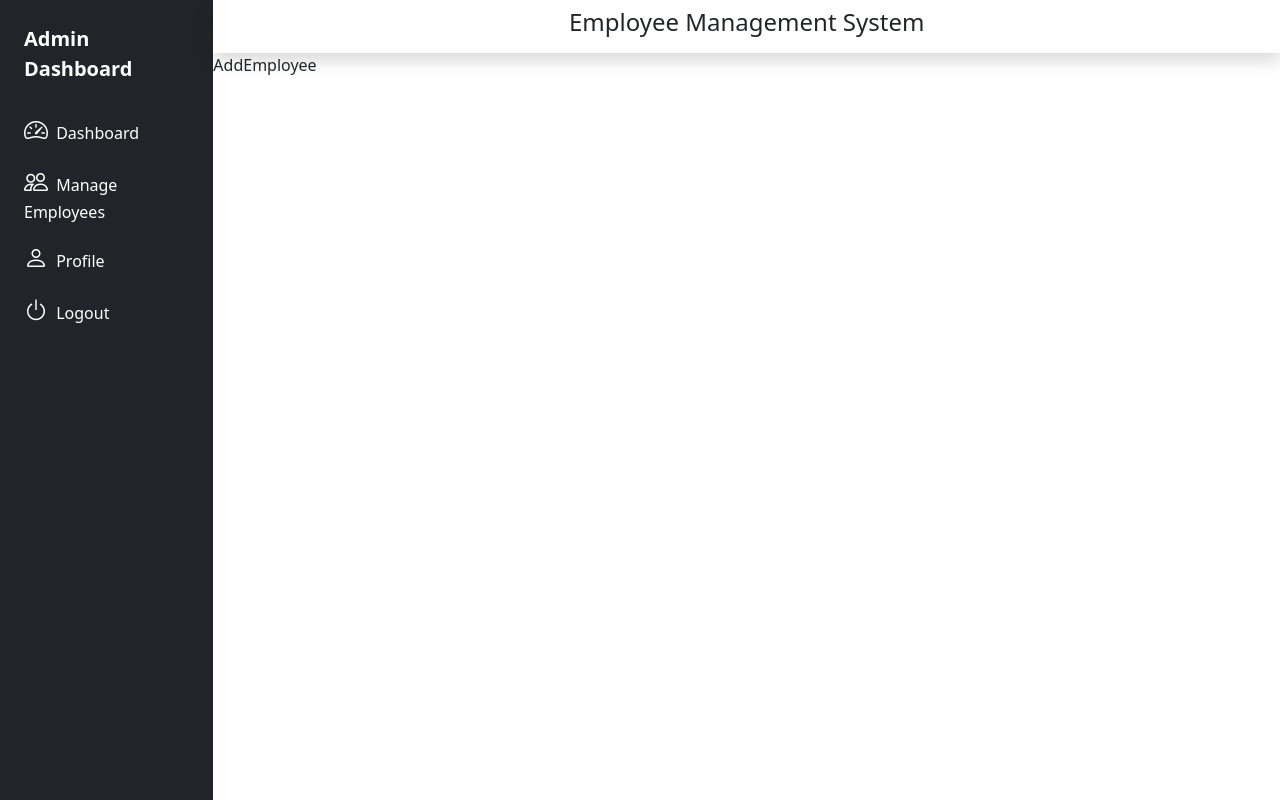
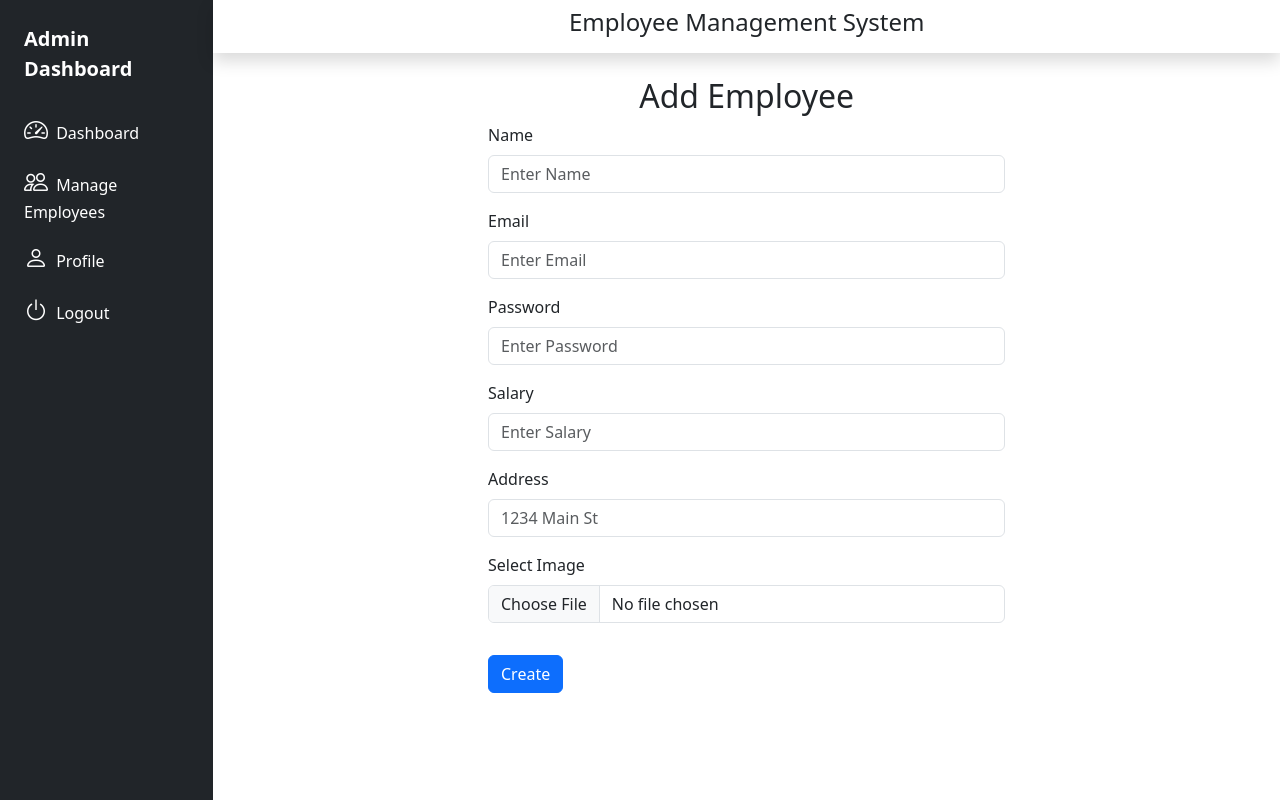
Before and after one commit to yeabtsega45/Admin-Dashboard, a React (Vite) app in the folder frontend/: page /create in a window 1280 px wide. Built offline with nearby package versions, Linux system fonts and the light colour scheme; no server answers.

Commit message:
creating form that adds employees

```diff
--- a/frontend/src/AddEmployee.jsx
+++ b/frontend/src/AddEmployee.jsx
@@ -1,5 +1,122 @@
+import axios from "axios";
+import { useState } from "react";
+import { useNavigate } from "react-router-dom";
+
 function AddEmployee() {
-  return <div>AddEmployee</div>;
+  const [data, setData] = useState({
+    name: "",
+    email: "",
+    password: "",
+    address: "",
+    salary: "",
+    image: "",
+  });
+  const navigate = useNavigate();
+
+  const handleSubmit = (event) => {
+    event.preventDefault();
+    const formdata = new FormData();
+    formdata.append("name", data.name);
+    formdata.append("email", data.email);
+    formdata.append("password", data.password);
+    formdata.append("address", data.address);
+    formdata.append("salary", data.salary);
+    formdata.append("image", data.image);
+    axios
+      .post("http://localhost:8081/create", formdata)
+      .then((res) => {
+        navigate("/employee");
+        console.log(res);
+      })
+      .catch((err) => console.log(err));
+  };
+  return (
+    <div className="d-flex flex-column align-items-center pt-4">
+      <h2>Add Employee</h2>
+      <form className="row g-3 w-50" onSubmit={handleSubmit}>
+        <div className="col-12">
+          <label htmlFor="inputName" className="form-label">
+            Name
+          </label>
+          <input
+            type="text"
+            className="form-control"
+            id="inputName"
+            placeholder="Enter Name"
+            autoComplete="off"
+            onChange={(e) => setData({ ...data, name: e.target.value })}
+          />
+        </div>
+        <div className="col-12">
+          <label htmlFor="inputEmail4" className="form-label">
+            Email
+          </label>
+          <input
+            type="email"
+            className="form-control"
+            id="inputEmail4"
+            placeholder="Enter Email"
+            autoComplete="off"
+            onChange={(e) => setData({ ...data, email: e.target.value })}
+          />
+        </div>
+        <div className="col-12">
+          <label htmlFor="inputPassword4" className="form-label">
+            Password
+          </label>
+          <input
+            type="password"
+            className="form-control"
+            id="inputPassword4"
+            placeholder="Enter Password"
+            onChange={(e) => setData({ ...data, password: e.target.value })}
+          />
+        </div>
+        <div className="col-12">
+          <label htmlFor="inputSalary" className="form-label">
+            Salary
+          </label>
+          <input
+            type="text"
+            className="form-control"
+            id="inputSalary"
+            placeholder="Enter Salary"
+            autoComplete="off"
+            onChange={(e) => setData({ ...data, salary: e.target.value })}
+          />
+        </div>
+        <div className="col-12">
+          <label htmlFor="inputAddress" className="form-label">
+            Address
+          </label>
+          <input
+            type="text"
+            className="form-control"
+            id="inputAddress"
+            placeholder="1234 Main St"
+            autoComplete="off"
+            onChange={(e) => setData({ ...data, address: e.target.value })}
+          />
+        </div>
+        <div className="col-12 mb-3">
+          <label className="form-label" htmlFor="inputGroupFile01">
+            Select Image
+          </label>
+          <input
+            type="file"
+            className="form-control"
+            id="inputGroupFile01"
+            onChange={(e) => setData({ ...data, image: e.target.files[0] })}
+          />
+        </div>
+        <div className="col-12">
+          <button type="submit" className="btn btn-primary">
+            Create
+          </button>
+        </div>
+      </form>
+    </div>
+  );
 }
 
 export default AddEmployee;
```
